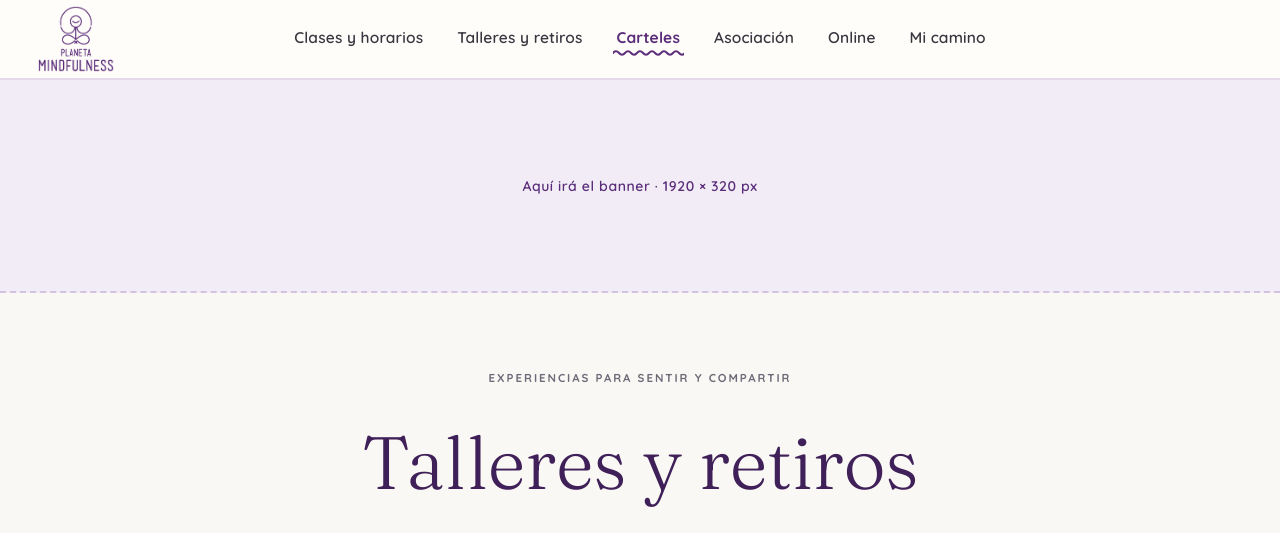
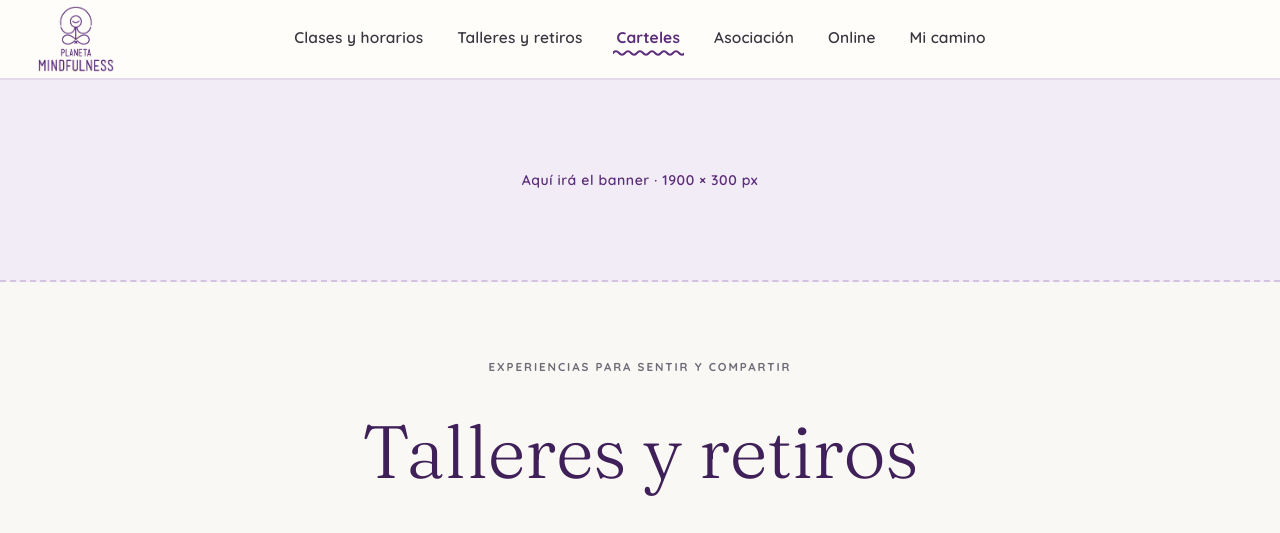
Before and after one commit to atheros-18/PlanetaMindfulness, a Laravel app: page /carteles in a window 1280 px wide. Shown: the top 533 px of the page. Run offline with Laravel 12, Linux system fonts and the light colour scheme; data that the repository does not hold is empty.

Commit message:
Banners de inicio (1920x600) y paginas (1900x300) colocados
Co-Authored-By: Claude Sonnet 5.5 <noreply@anthropic.com>

```diff
--- a/config/admin.php
+++ b/config/admin.php
@@ -84,11 +84,11 @@ return [
         ],
         'Banners de cada página' => [
             ['name' => 'banner_inicio', 'label' => 'Inicio (Clases y horarios) · banner grande', 'type' => 'image', 'help' => 'Medida: 1920 × 600 px (proporción 16:5). Deja lo importante en el centro: en móvil se recortan los lados.'],
-            ['name' => 'banner_talleres', 'label' => 'Talleres y retiros · banner pequeño', 'type' => 'image', 'help' => 'Medida: 1920 × 320 px (proporción 6:1).'],
-            ['name' => 'banner_carteles', 'label' => 'Carteles · banner pequeño', 'type' => 'image', 'help' => 'Medida: 1920 × 320 px (proporción 6:1).'],
-            ['name' => 'banner_asociacion', 'label' => 'Asociación · banner pequeño', 'type' => 'image', 'help' => 'Medida: 1920 × 320 px (proporción 6:1).'],
-            ['name' => 'banner_online', 'label' => 'Online · banner pequeño', 'type' => 'image', 'help' => 'Medida: 1920 × 320 px (proporción 6:1).'],
-            ['name' => 'banner_camino', 'label' => 'Mi camino · banner pequeño', 'type' => 'image', 'help' => 'Medida: 1920 × 320 px (proporción 6:1).'],
+            ['name' => 'banner_talleres', 'label' => 'Talleres y retiros · banner pequeño', 'type' => 'image', 'help' => 'Medida: 1900 × 300 px (proporción 19:3).'],
+            ['name' => 'banner_carteles', 'label' => 'Carteles · banner pequeño', 'type' => 'image', 'help' => 'Medida: 1900 × 300 px (proporción 19:3).'],
+            ['name' => 'banner_asociacion', 'label' => 'Asociación · banner pequeño', 'type' => 'image', 'help' => 'Medida: 1900 × 300 px (proporción 19:3).'],
+            ['name' => 'banner_online', 'label' => 'Online · banner pequeño', 'type' => 'image', 'help' => 'Medida: 1900 × 300 px (proporción 19:3).'],
+            ['name' => 'banner_camino', 'label' => 'Mi camino · banner pequeño', 'type' => 'image', 'help' => 'Medida: 1900 × 300 px (proporción 19:3).'],
         ],
         'Página «Mi camino»' => [
             ['name' => 'camino_foto', 'label' => 'Foto', 'type' => 'image'],
--- a/database/seeders/PlanetaSeeder.php
+++ b/database/seeders/PlanetaSeeder.php
@@ -106,6 +106,12 @@ class PlanetaSeeder extends Seeder
         $defaults = [
             'social_whatsapp' => 'https://wa.me/34647752638',
             'social_insight' => 'https://insighttimer.com/',
+            'banner_inicio' => 'img/banner-inicio.jpg',
+            'banner_talleres' => 'img/banner-pequeno.jpg',
+            'banner_carteles' => 'img/banner-pequeno.jpg',
+            'banner_asociacion' => 'img/banner-pequeno.jpg',
+            'banner_online' => 'img/banner-pequeno.jpg',
+            'banner_camino' => 'img/banner-pequeno.jpg',
             'camino_foto' => 'img/70d798c19d.jpg',
             'camino_titulo' => 'Mi camino',
             'camino_intro' => 'Soy Paloma Cano y, desde niña, la música, el baile y el movimiento han formado parte de mi vida. Siempre he sentido esa conexión con el cuerpo y con la libertad de expresarme a mi manera.',
--- a/public/css/site.css
+++ b/public/css/site.css
@@ -128,5 +128,5 @@ img{max-width:100%}
 .banner{width:100%;overflow:hidden;background:var(--lilac);line-height:0}
 .banner img{display:block;width:100%;height:100%;object-fit:cover;object-position:center}
 .banner--home{aspect-ratio:16/5;min-height:230px;max-height:600px}   /* 1920 × 600 */
-.banner--small{aspect-ratio:6/1;min-height:130px;max-height:320px}   /* 1920 × 320 */
+.banner--small{aspect-ratio:19/3;min-height:130px;max-height:300px}   /* 1900 × 300 */
 .banner-ph{display:grid;place-items:center;line-height:1.4;border-bottom:2px dashed var(--lilac-3);color:var(--plum);font:600 14px var(--f-menu);letter-spacing:.04em}
--- a/resources/views/partials/banner.blade.php
+++ b/resources/views/partials/banner.blade.php
@@ -1,11 +1,11 @@
 @php
     $cfg = [
         'horarios'   => ['inicio',     'home',  '1920 × 600'],
-        'talleres'   => ['talleres',   'small', '1920 × 320'],
-        'carteles'   => ['carteles',   'small', '1920 × 320'],
-        'asociacion' => ['asociacion', 'small', '1920 × 320'],
-        'online'     => ['online',     'small', '1920 × 320'],
-        'mi-camino'  => ['camino',     'small', '1920 × 320'],
+        'talleres'   => ['talleres',   'small', '1900 × 300'],
+        'carteles'   => ['carteles',   'small', '1900 × 300'],
+        'asociacion' => ['asociacion', 'small', '1900 × 300'],
+        'online'     => ['online',     'small', '1900 × 300'],
+        'mi-camino'  => ['camino',     'small', '1900 × 300'],
     ][Route::currentRouteName()] ?? null;
 @endphp
 @if ($cfg)
```
Also changed, not shown: public/img/banner-inicio.jpg (added), public/img/banner-pequeno.jpg (added).
